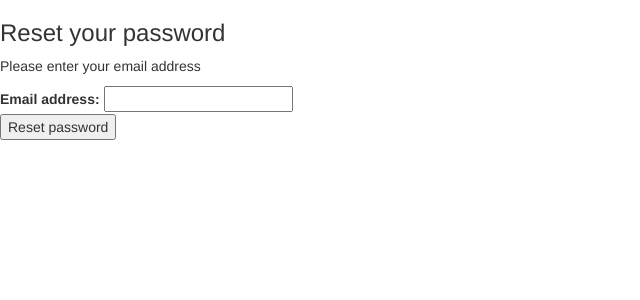
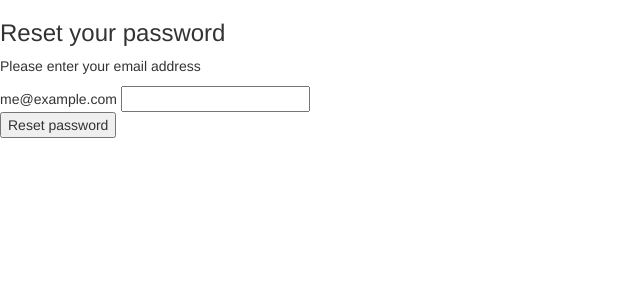
Before and after one commit to Code-Institute-Submissions/gillyshop, a Django app: a page that uses templates/registration/password_reset_form.html in a window 1280 px wide. Shown: the part 72-372 px from the top of the page, without its empty margins (0-640 px from the left). Run offline with Django 3.2, Linux system fonts and the light colour scheme; some libraries are stand-ins or nearby versions.

Commit message:
update password form

```diff
--- a/templates/registration/password_reset_done.html
+++ b/templates/registration/password_reset_done.html
@@ -9,7 +9,7 @@
 
 <p>We've sent you an email to reset your password</p>
 <p>If you don't get it, click <a href="{% url 'password_reset' %}">here</a> to resend</p>
-<p>Click<a href="{% url 'login' %}">here</a> to return to the login page</p>
+<p>Click <a href="{% url 'login' %}">here</a> to return to the login page</p>
 
 </div>
 </div>
--- a/templates/registration/password_reset_form.html
+++ b/templates/registration/password_reset_form.html
@@ -15,7 +15,7 @@
     {{ form.email.errors }}
 
     <p>
-        <label for="id_email">Email address:</label>
+        <placeholder for="id_email">me@example.com</placeholder>
         {{ form.email }}<br>
         <button>Reset password</button>
 
```
